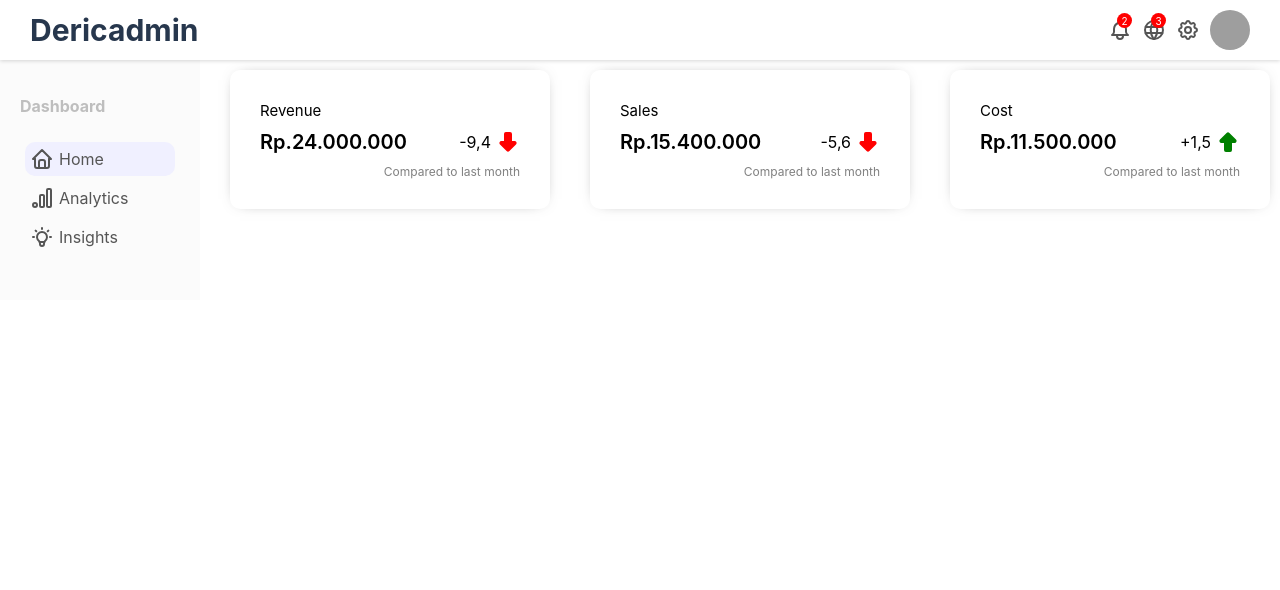
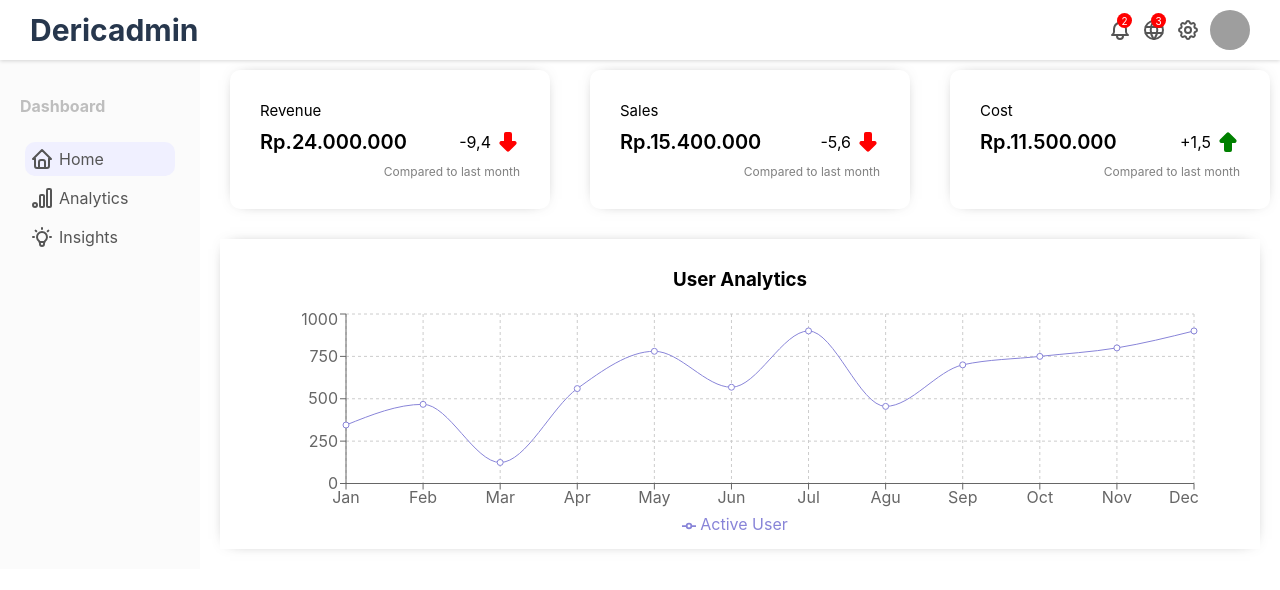
Before and after one commit to muhammadderic/admin_dashboard--ReactJS, a React (Create React App) app: page /home in a window 1280 px wide. Shown: the top 590 px of the page. Built offline with nearby package versions, Linux system fonts and the light colour scheme; grey boxes are pictures that could not be loaded.

Commit message:
Add Chart component and create dummyData

```diff
--- /dev/null
+++ b/src/components/Chart.jsx
@@ -0,0 +1,19 @@
+import { CartesianGrid, Legend, Line, LineChart, ResponsiveContainer, Tooltip, XAxis, YAxis } from "recharts"
+
+export default function Chart({ data }) {
+  return (
+    <div className="chart">
+      <h3>User Analytics</h3>
+      <ResponsiveContainer className="chartResponsive" width="90%" aspect={4 / 1}>
+        <LineChart data={data}>
+          <CartesianGrid strokeDasharray="3 3" />
+          <XAxis dataKey="name" />
+          <YAxis dataKey="Active User" />
+          <Tooltip />
+          <Legend />
+          <Line type="monotone" dataKey="Active User" stroke="#8884d8" />
+        </LineChart>
+      </ResponsiveContainer>
+    </div>
+  )
+}
--- /dev/null
+++ b/src/dummyData.js
@@ -0,0 +1,50 @@
+export const userData = [
+  {
+    name: "Jan",
+    "Active User": 345,
+  },
+  {
+    name: "Feb",
+    "Active User": 467,
+  },
+  {
+    name: "Mar",
+    "Active User": 124,
+  },
+  {
+    name: "Apr",
+    "Active User": 560,
+  },
+  {
+    name: "May",
+    "Active User": 780,
+  },
+  {
+    name: "Jun",
+    "Active User": 568,
+  },
+  {
+    name: "Jul",
+    "Active User": 900,
+  },
+  {
+    name: "Agu",
+    "Active User": 455,
+  },
+  {
+    name: "Sep",
+    "Active User": 700,
+  },
+  {
+    name: "Oct",
+    "Active User": 750,
+  },
+  {
+    name: "Nov",
+    "Active User": 800,
+  },
+  {
+    name: "Dec",
+    "Active User": 900,
+  },
+];
--- a/src/pages/Home.jsx
+++ b/src/pages/Home.jsx
@@ -1,10 +1,13 @@
 import FeaturedItem from "../components/FeaturedItem";
+import Chart from "../components/Chart";
+import { userData } from "../dummyData";
 import "../styles/home.css";
 
 export default function Home() {
   return (
     <div>
       <FeaturedItem />
+      <Chart data={userData} />
     </div>
   )
 }
--- a/src/styles/home.css
+++ b/src/styles/home.css
@@ -59,3 +59,17 @@
   font-size: 12px;
   color: gray;
 }
+
+/* ===== */
+/* CHART */
+/* ===== */
+.chart {
+  margin: 20px;
+  padding: 10px;
+  display: flex;
+  flex-direction: column;
+  justify-content: center;
+  align-items: center;
+  -webkit-box-shadow: 0px 0px 15px -10px rgba(0, 0, 0, 0.75);
+  box-shadow: 0px 0px 15px -10px rgba(0, 0, 0, 0.75);
+}
```
